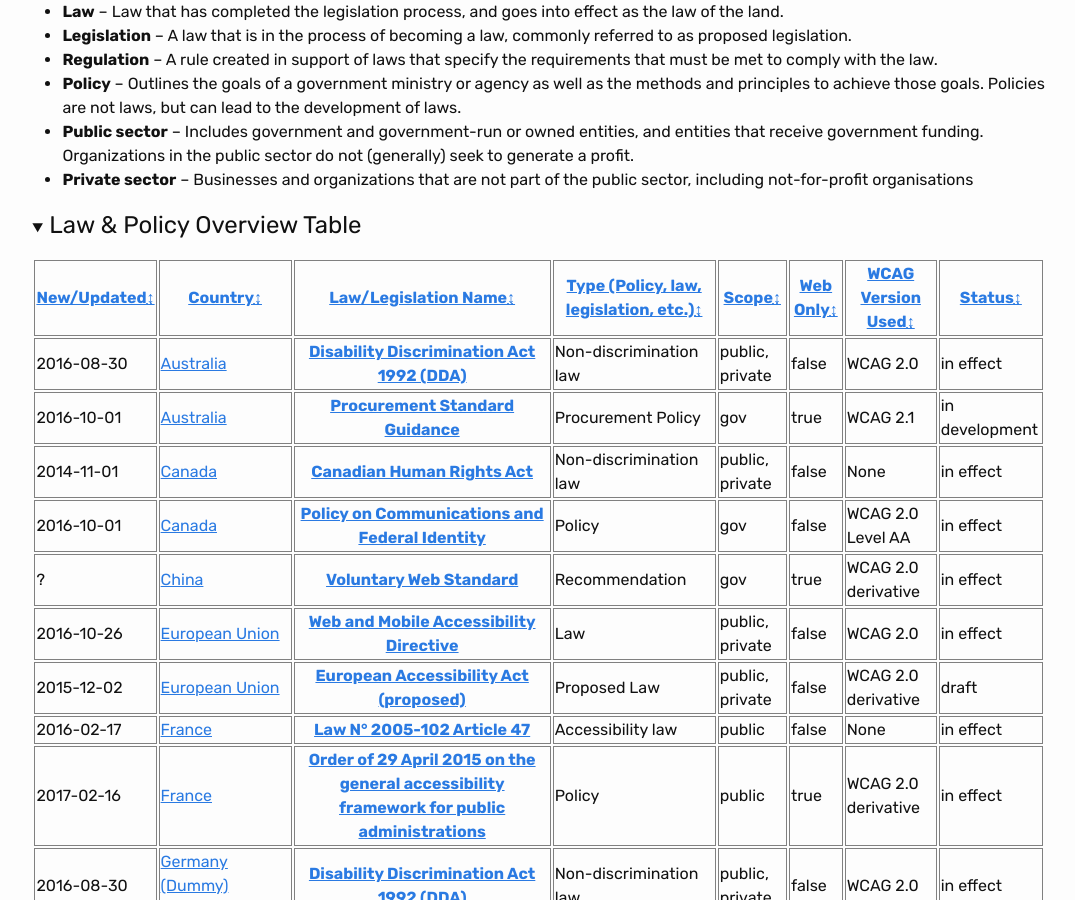
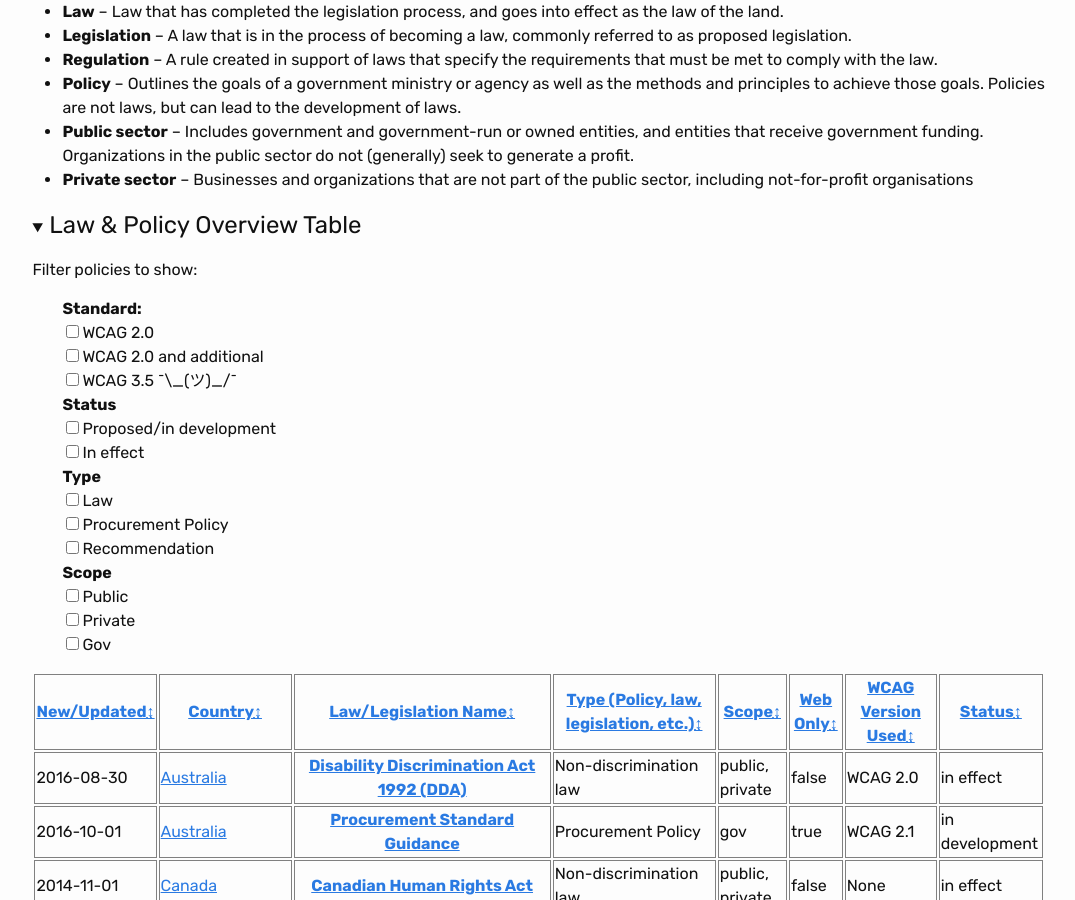
Before and after one commit to w3c/wai-policies-prototype, a Jekyll site: the page built from index.html, in a window 1280 px wide and 900 px high, scrolled down 691 px. Shown: the whole window, without its empty margins (205-1280 px from the left). Built offline with Jekyll 4.4.1, drawn with Linux system fonts in a browser that asks for light colours.

Commit message:
add pseudo filters for group discussion
relates to issue #19

```diff
--- a/index.html
+++ b/index.html
@@ -43,6 +43,27 @@ layout: default
 <details open>
   <summary><h2 id="xtable" style="display:inline-block;">Law &amp; Policy Overview Table</h2></summary>
   <div>
+
+    <p>Filter policies to show:</p>
+    <form>
+      <ul style="list-style-type: none;">
+        <li><strong>Standard:</strong></li>
+        <li><input id="wcag20" type="checkbox"></input><label for="wcag20">WCAG 2.0</label></li>
+        <li><input type="checkbox">WCAG 2.0 and additional</input></li>
+        <li><input type="checkbox">WCAG 3.5 ¯\_(ツ)_/¯</input></li>
+        <li><strong>Status</strong></li>
+        <li><input type="checkbox">Proposed/in development</input></li>
+        <li><input type="checkbox">In effect</input></li>
+        <li><strong>Type</strong></li>
+        <li><input type="checkbox">Law</input></li>
+        <li><input type="checkbox">Procurement Policy</input></li>
+        <li><input type="checkbox">Recommendation</input></li>
+        <li><strong>Scope</strong></li>
+        <li><input type="checkbox">Public</input></li>
+        <li><input type="checkbox">Private</input></li>
+        <li><input type="checkbox">Gov</input></li>
+      </ul>
+    </form>
     <style> table tr > * {border:1px solid grey; border-collapse: collapse;}</style>
 
     <table class="sortable">
```
